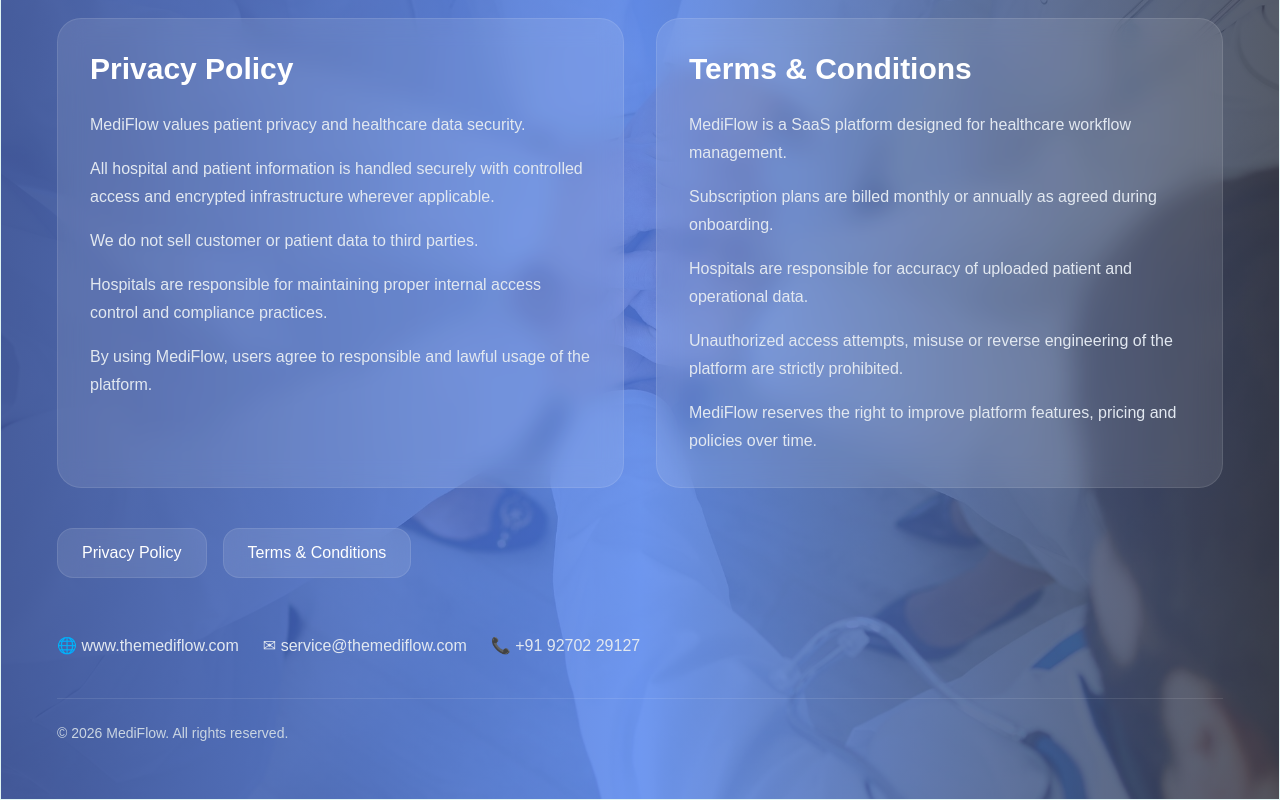
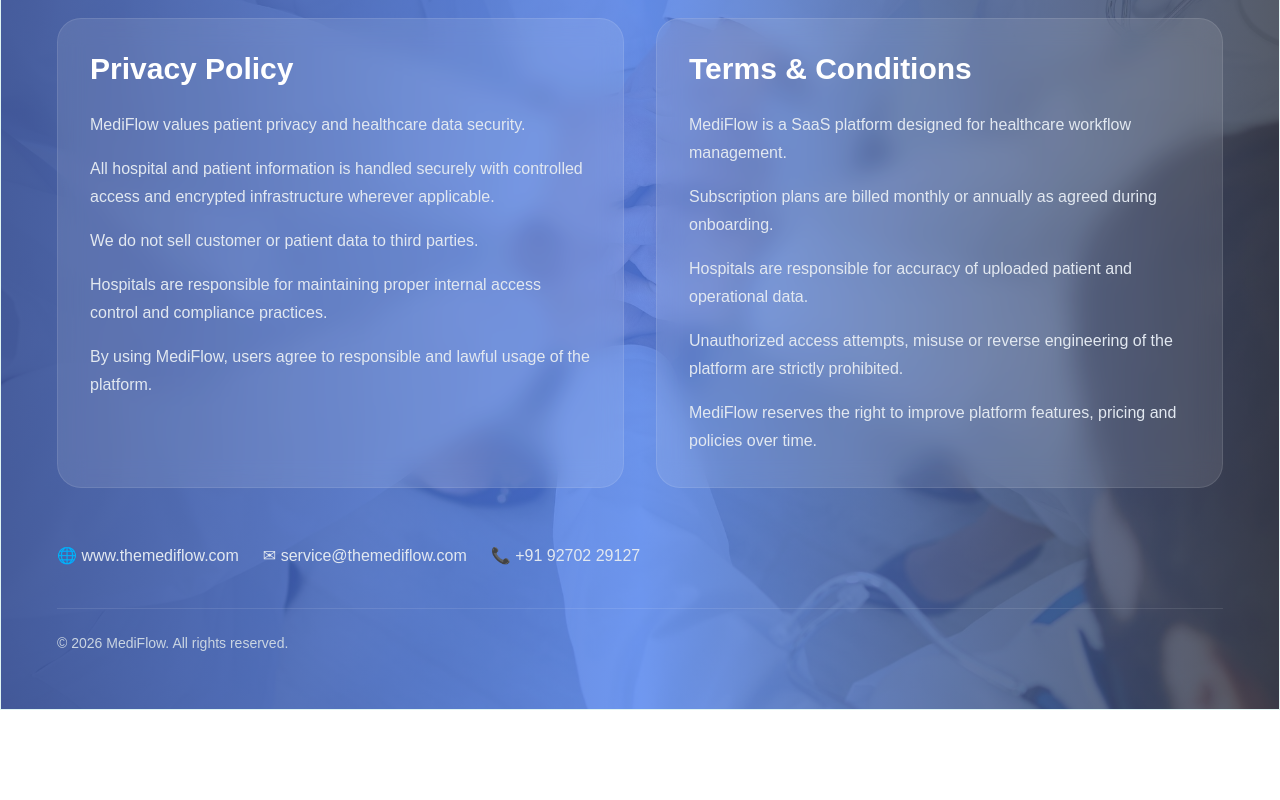
Before and after one commit to mediflowsupport01/themediflow-website, a Next.js app: page / in a window 1280 px wide. Shown: the part 2733-3533 px from the top of the page. After the commit the page ends 3443 px from the top, so only its background shows below. Built offline with nearby package versions, Linux system fonts and the light colour scheme.

Commit message:
Removed duplicate footer buttons

```diff
--- a/app/page.tsx
+++ b/app/page.tsx
@@ -432,17 +432,6 @@ export default function Home() {
           </div>
 
           {/* QUICK LINKS */}
-          <div className="flex flex-wrap gap-4 mt-10">
-
-            <button className="px-6 py-3 rounded-2xl bg-white/10 border border-white/10 backdrop-blur-md hover:bg-white/20 transition text-white">
-              Privacy Policy
-            </button>
-
-            <button className="px-6 py-3 rounded-2xl bg-white/10 border border-white/10 backdrop-blur-md hover:bg-white/20 transition text-white">
-              Terms & Conditions
-            </button>
-
-          </div>
 
           <div className="mt-14 flex flex-wrap gap-6 items-center text-slate-200">
 
```
